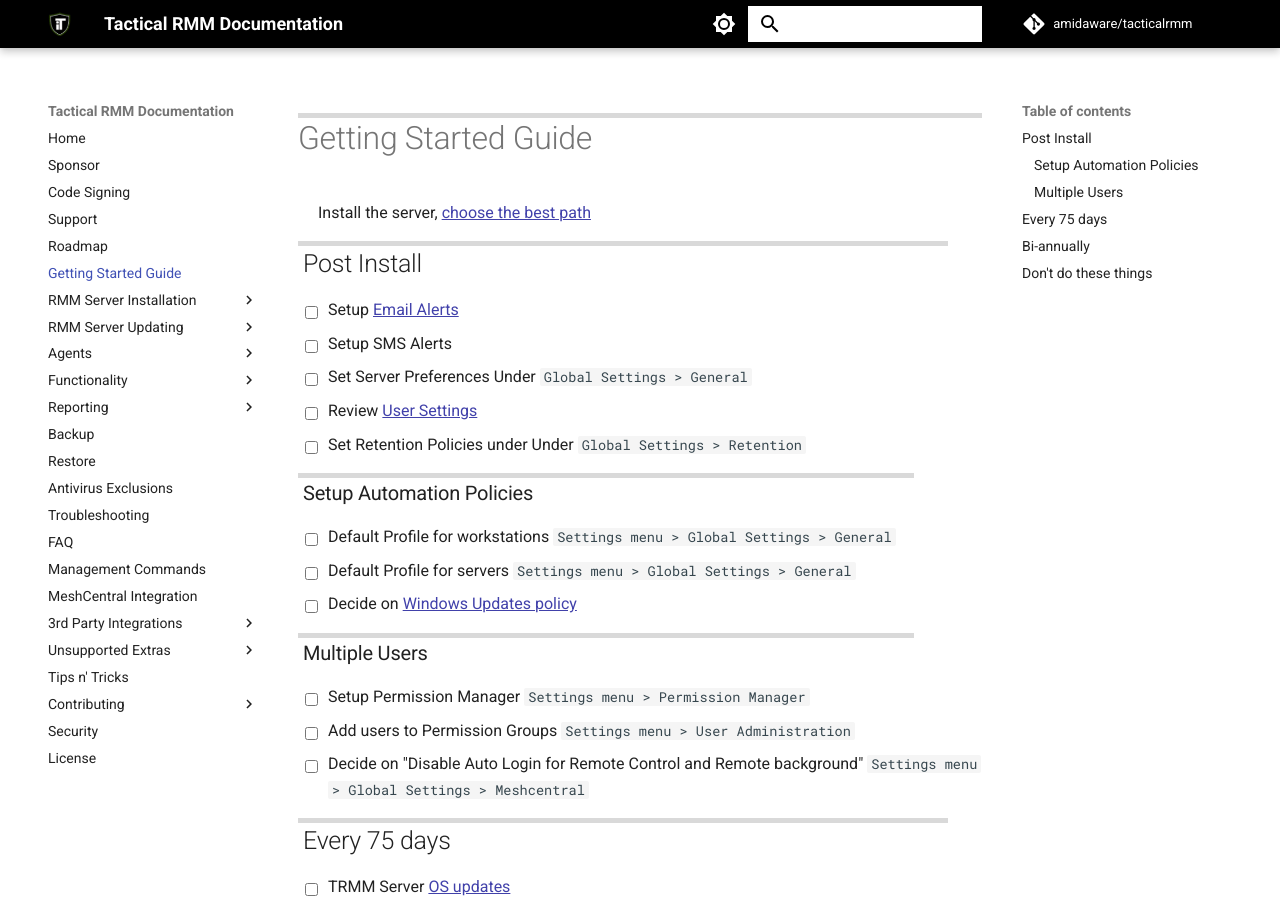
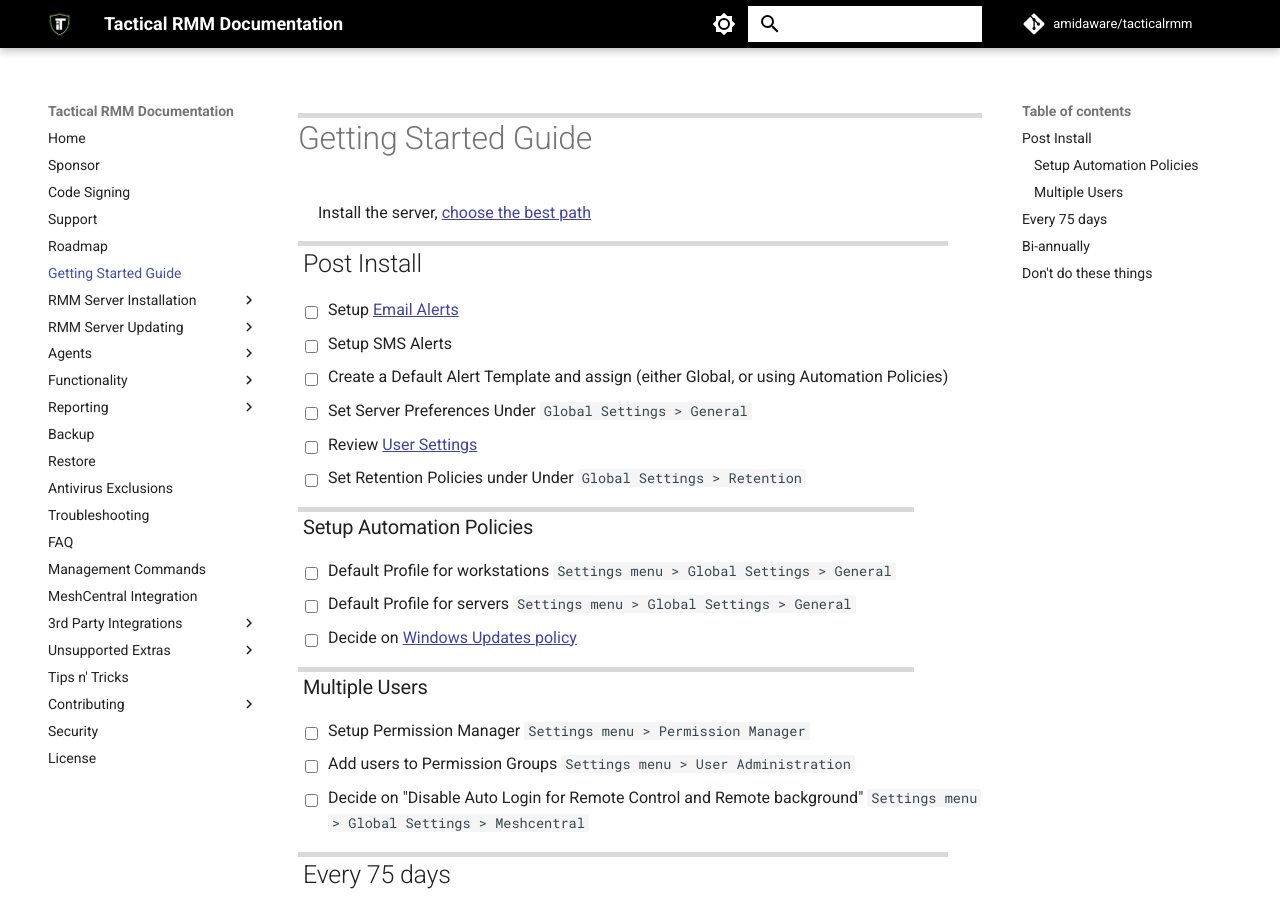
Before and after one commit to amidaware/trmm-docs, an MkDocs documentation site: the page built from docs/guide_gettingstarted.md, in a window 1280 px wide and 900 px high. Built offline with MkDocs 1.6.1 and Material for MkDocs 9.7.7, drawn with Linux system fonts in a browser that asks for light colours; comment, search, counter and statistics services are not loaded.

Commit message:
Adding Alert Template setup to getting started guide

```diff
--- a/docs/guide_gettingstarted.md
+++ b/docs/guide_gettingstarted.md
@@ -7,6 +7,7 @@
 
 * [ ] Setup [Email Alerts](functions/email_alert.md){target=_blank}
 * [ ] Setup SMS Alerts
+* [ ] Create a Default Alert Template and assign (either Global, or using Automation Policies)
 * [ ] Set Server Preferences Under `Global Settings > General`
 * [ ] Review [User Settings](tipsntricks.md#customize-user-interface){target=_blank}
 * [ ] Set Retention Policies under Under `Global Settings > Retention`
```
